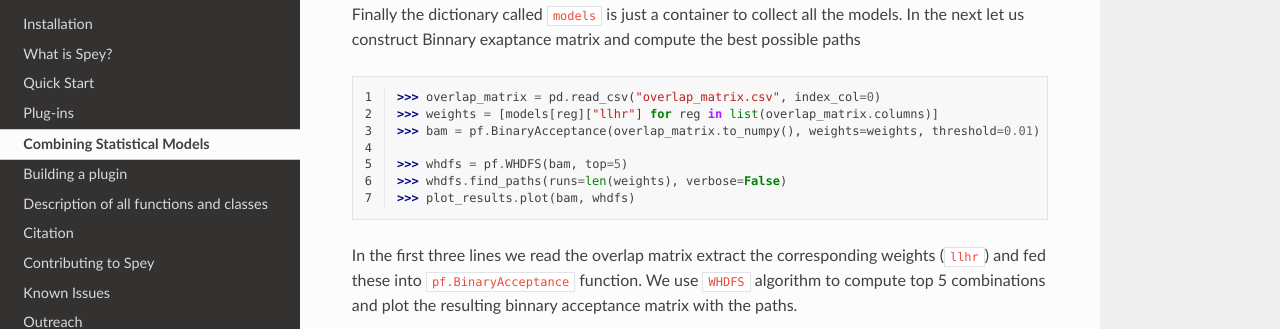
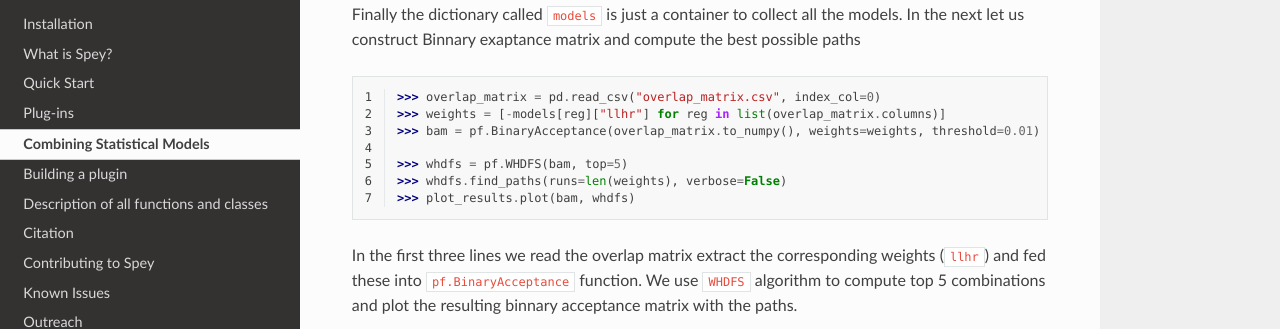
Before and after one commit to SpeysideHEP/spey, a Sphinx documentation site: the page built from docs/comb.rst, in a window 1280 px wide and 900 px high, scrolled down 1068 px. Shown: the part 153-482 px from the top of the window. Built offline with Sphinx 7.4.7 and the Read the Docs theme 2.0.0, drawn with Linux system fonts in a browser that asks for light colours; cross-references to code outside the pages are shown as plain code.

```diff
--- a/docs/comb.rst
+++ b/docs/comb.rst
@@ -64,7 +64,7 @@ construct Binnary exaptance matrix and compute the best possible paths
     :linenos:
 
     >>> overlap_matrix = pd.read_csv("overlap_matrix.csv", index_col=0)
-    >>> weights = [models[reg]["llhr"] for reg in list(overlap_matrix.columns)]
+    >>> weights = [-models[reg]["llhr"] for reg in list(overlap_matrix.columns)]
     >>> bam = pf.BinaryAcceptance(overlap_matrix.to_numpy(), weights=weights, threshold=0.01)
 
     >>> whdfs = pf.WHDFS(bam, top=5)
```
